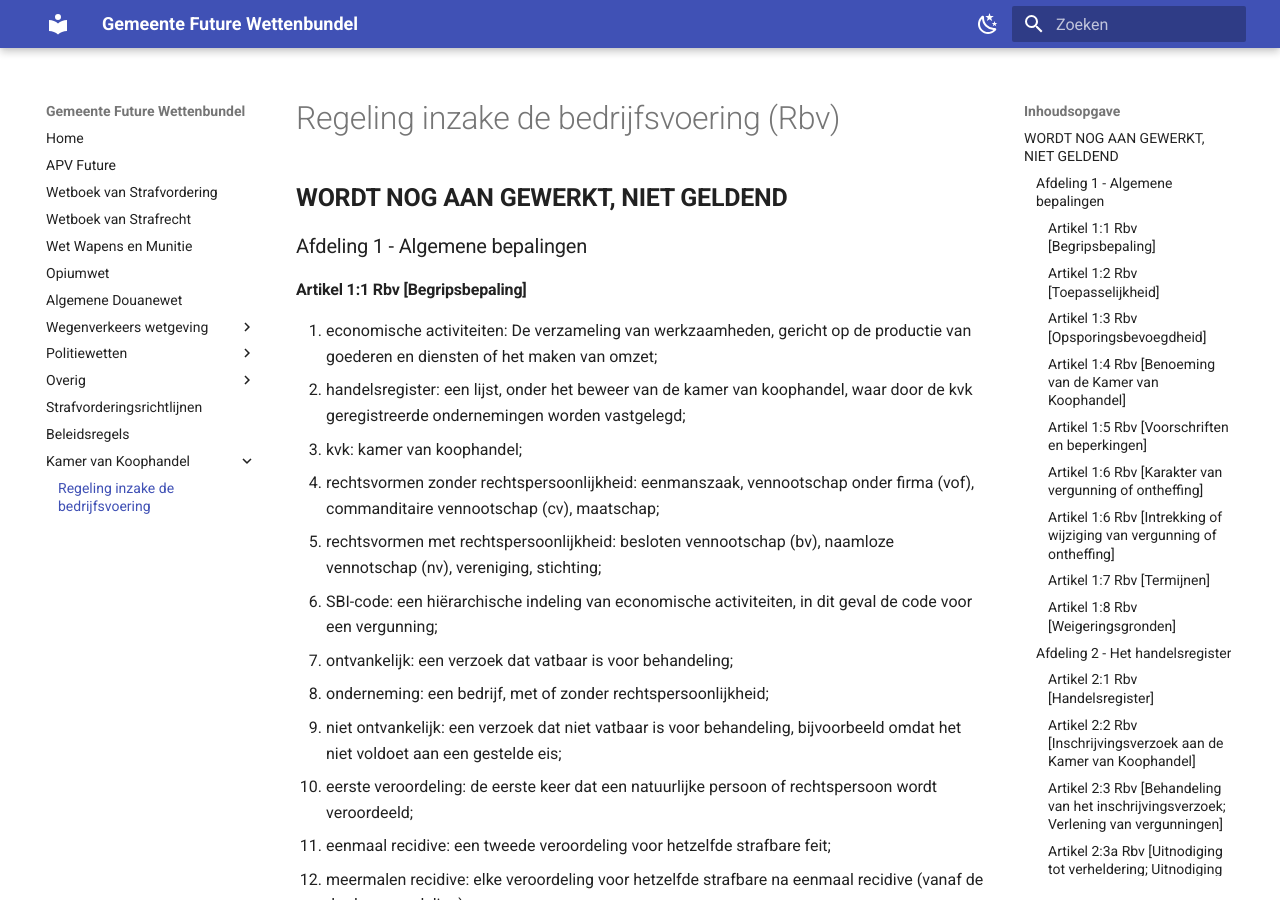
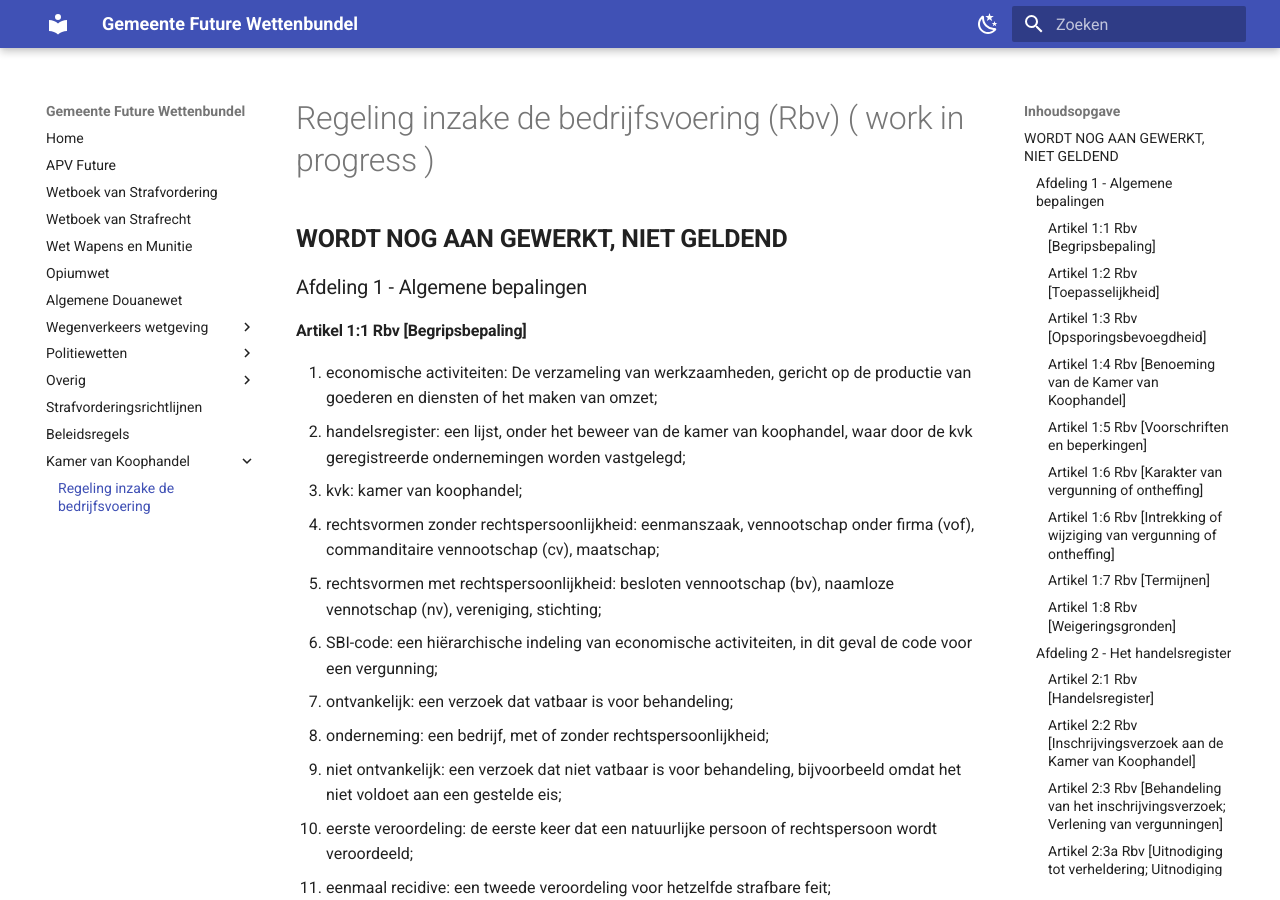
Before and after one commit to EnriqueFernandez20/FutureRP-Wettenbundel, an MkDocs documentation site: the page built from docs/kvk-bedrijfsvoering.md, in a window 1280 px wide and 900 px high. Built offline with MkDocs 1.6.1 and Material for MkDocs 9.7.7, drawn with Linux system fonts in a browser that asks for light colours.

Commit message:
Update kvk-bedrijfsvoering.md

```diff
--- a/docs/kvk-bedrijfsvoering.md
+++ b/docs/kvk-bedrijfsvoering.md
@@ -1,4 +1,4 @@
-# Regeling inzake de bedrijfsvoering (Rbv)
+# Regeling inzake de bedrijfsvoering (Rbv) ( work in progress )
 
 ## **WORDT NOG AAN GEWERKT, NIET GELDEND**
 
```
